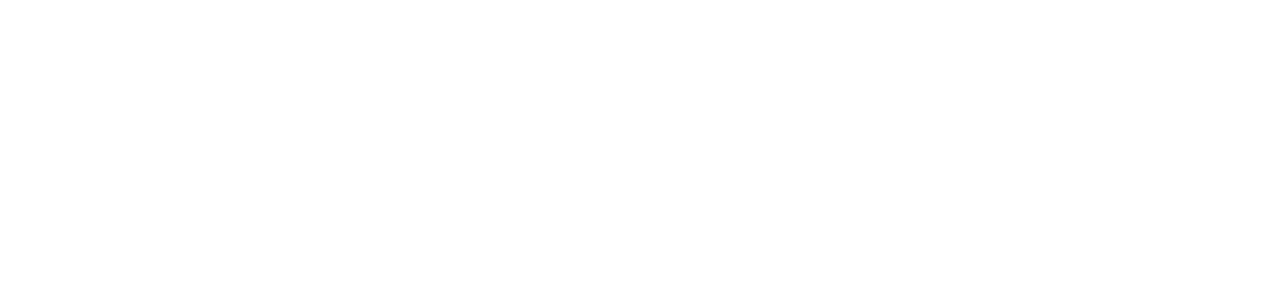
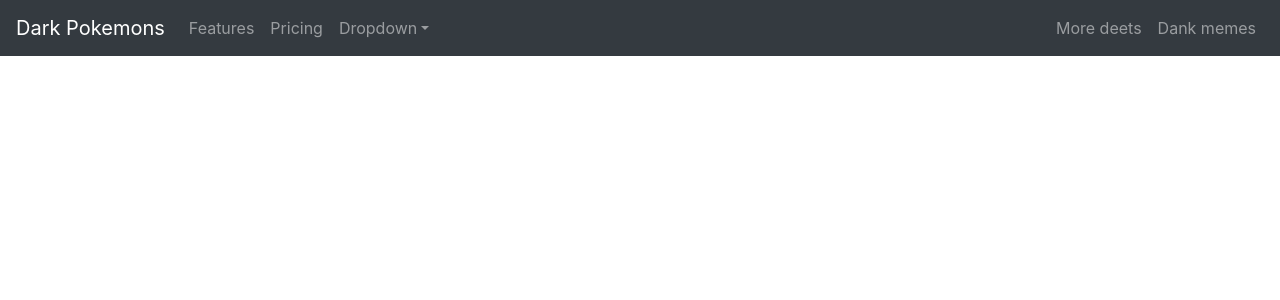
Before and after one commit to stefandurlesteanu/reactomon, a React (Create React App) app: page / in a window 1280 px wide. Shown: the top 300 px of the page. Built offline with nearby package versions, Linux system fonts and the light colour scheme.

Commit message:
NavBar template

```diff
--- a/src/App.js
+++ b/src/App.js
@@ -1,9 +1,12 @@
 import React from 'react';
+import Header from './components/layout/Header'
 import './App.css';
+import 'bootstrap/dist/css/bootstrap.min.css'
 
 function App() {
 	return (
 		<div className="App">
+			<Header />
 		</div>
 	);
 }
--- /dev/null
+++ b/src/components/layout/Header.js
@@ -0,0 +1,31 @@
+import React from 'react'
+import { Navbar, Nav, NavDropdown } from 'react-bootstrap';
+
+
+function Header() {
+	return (
+		<Navbar collapseOnSelect expand="lg" bg="dark" variant="dark">
+			<Navbar.Brand href="#home">Dark Pokemons</Navbar.Brand>
+			<Navbar.Toggle aria-controls="responsive-navbar-nav" />
+			<Navbar.Collapse id="responsive-navbar-nav">
+				<Nav className="mr-auto">
+					<Nav.Link href="#features">Features</Nav.Link>
+					<Nav.Link href="#pricing">Pricing</Nav.Link>
+					<NavDropdown title="Dropdown" id="collasible-nav-dropdown">
+						<NavDropdown.Item href="#action/3.1">Action</NavDropdown.Item>
+						<NavDropdown.Item href="#action/3.2">Another action</NavDropdown.Item>
+						<NavDropdown.Item href="#action/3.3">Something</NavDropdown.Item>
+						<NavDropdown.Divider />
+						<NavDropdown.Item href="#action/3.4">Separated link</NavDropdown.Item>
+					</NavDropdown>
+				</Nav>
+				<Nav>
+					<Nav.Link href="#deets">More deets</Nav.Link>
+					<Nav.Link eventKey={2} href="#memes"> Dank memes</Nav.Link>
+				</Nav>
+			</Navbar.Collapse>
+		</Navbar>
+	)
+}
+
+export default Header;
```
